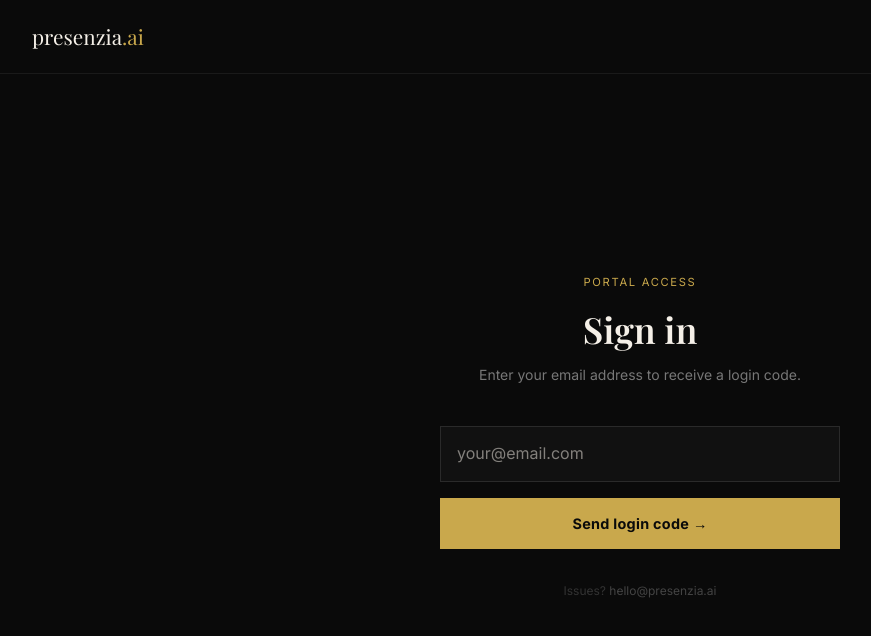
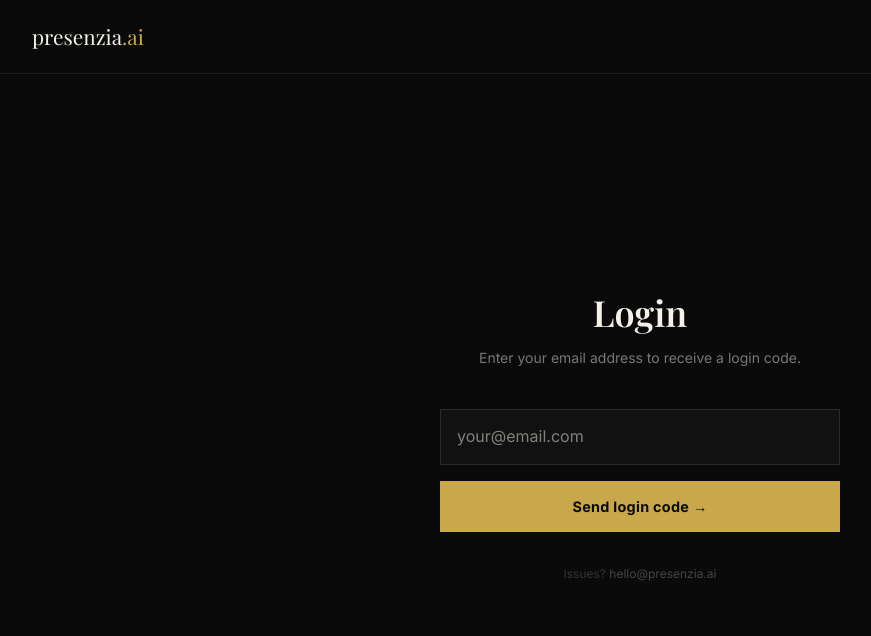
Before and after one commit to mauriciopena1993/presenzia, a Next.js app: page /dashboard/login in a window 1280 px wide. Shown: the top 636 px of the page, without its empty margins (0-871 px from the left). Built offline with nearby package versions, Linux system fonts and the light colour scheme; a web font is replaced by a local one.

Commit message:
Simplify login page heading to just "Login"
Co-Authored-By: Claude Sonnet 4.6 <noreply@anthropic.com>

```diff
--- a/app/dashboard/login/page.tsx
+++ b/app/dashboard/login/page.tsx
@@ -149,9 +149,6 @@ export default function LoginPage() {
       <div style={{ flex: 1, display: 'flex', alignItems: 'center', justifyContent: 'center', padding: '2rem' }}>
         <div style={{ width: '100%', maxWidth: '400px' }}>
           <div style={{ textAlign: 'center', marginBottom: '2.5rem' }}>
-            <div style={{ fontSize: '0.7rem', letterSpacing: '0.15em', color: '#C9A84C', textTransform: 'uppercase', marginBottom: '1rem' }}>
-              Portal access
-            </div>
             <h1 style={{
               fontFamily: "var(--font-playfair, 'Playfair Display', serif)",
               fontSize: 'clamp(1.75rem, 4vw, 2.25rem)',
@@ -160,7 +157,7 @@ export default function LoginPage() {
               marginBottom: '0.75rem',
               lineHeight: 1.2,
             }}>
-              {step === 'email' ? 'Sign in' : 'Enter your code'}
+              {step === 'email' ? 'Login' : 'Enter your code'}
             </h1>
             <p style={{ color: '#777', fontSize: '0.875rem', lineHeight: 1.6 }}>
               {step === 'email'
```
